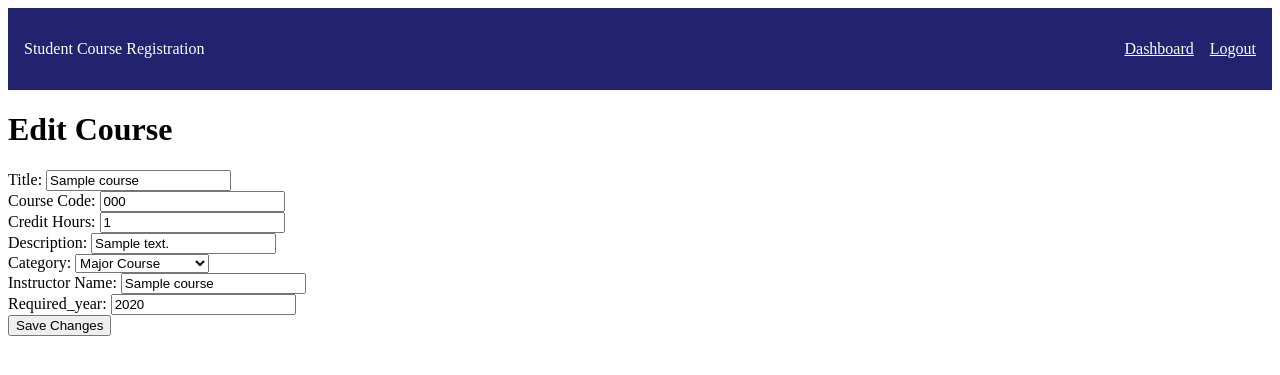
After one commit to siraw21/Student-Course-Registration, a Flask app: page /edit/1 in a window 1280 px wide. The commit adds this page. Shown: the top 375 px of the page. Run offline with Flask 3, Linux system fonts and the light colour scheme; the visitor is signed in with stand-in values (Sample User, id 1); tables that the repository leaves empty hold one stand-in row (values such as "Sample post").

Commit message:
add edit course for admin

```diff
--- a/controllers/course_controller.py
+++ b/controllers/course_controller.py
@@ -1,5 +1,5 @@
-from flask import Blueprint, render_template, request, redirect, url_for, session
-from services.course_service import add_course, list_all_courses
+from flask import Blueprint, render_template, flash, redirect, url_for, session
+from services.course_service import add_course, list_all_courses, get_course, populate_course_obj
 from forms.course_forms import CourseDetailForm
 
 course_bp = Blueprint('courses', __name__)
@@ -43,3 +43,22 @@ def list_course():
      return render_template('list_course.html', result=result)
    else:
      return "no available course"
+
+
+@course_bp.route("/edit/<int:id>", methods=['GET', 'POST'])
+def edit_course(id):
+    if 'user_id' not in session:
+        return redirect(url_for('auth.login'))
+    if session.get('role') != 'admin':
+        return "Unauthorized", 403
+    course = get_course(id)
+    form = CourseDetailForm(obj=course)
+
+    if form.validate_on_submit():
+      result = populate_course_obj(form, course)
+      if result:
+            flash("Course updated successfully!", "success")
+            return redirect(url_for('courses.list_course'))
+      else:
+         flash("Error updating course", "danger")
+    return render_template('edit_course.html', form=form, course = course)
--- a/services/course_service.py
+++ b/services/course_service.py
@@ -17,3 +17,16 @@ def remove_course(code):
 def list_all_courses():
    courses = Course.query.all()
    return courses
+
+def get_course(id):
+   course = Course.query.get_or_404(id)
+   return course
+
+def populate_course_obj(form, course):
+    try:
+        form.populate_obj(course)
+        db.session.commit()
+        return True
+    except Exception as e:
+        db.session.rollback()
+        return False
--- /dev/null
+++ b/templates/edit_course.html
@@ -0,0 +1,14 @@
+{% extends 'base.html' %} {% block title %} <title>Edit course</title> {%
+endblock %} {% block content %}
+<h1>Edit Course</h1>
+<form action="{{url_for('courses.edit_course', id=course.id)}}" method="POST">
+  {{ form.hidden_tag()}} {{ form.title.label }} {{ form.title() }} <br />
+  {{ form.code.label }} {{ form.code() }} <br />
+  {{ form.credit_hours.label }} {{ form.credit_hours() }} <br />
+  {{ form.description.label }} {{ form.description() }} <br />
+  {{ form.category.label }} {{ form.category() }} <br />
+  {{ form.instructor_name.label }} {{ form.instructor_name() }} <br />
+  {{ form.required_year.label }} {{ form.required_year() }} <br />
+  <button>Save Changes</button>
+</form>
+{% endblock %}
--- a/templates/list_course.html
+++ b/templates/list_course.html
@@ -12,6 +12,7 @@
       <th>Instructor Name</th>
       <th>Required Year</th>
       <th>Created Date</th>
+      <th>Option</th>
     </tr>
     {% for course in result %}
     <tr>
@@ -23,6 +24,9 @@
       <td>{{course.instructor_name}}</td>
       <td>{{course.required_year}}</td>
       <td>{{course.created_At}}</td>
+      <td>
+        <a href="{{ url_for('courses.edit_course', id=course.id)}}">Edit</a>
+      </td>
     </tr>
     {% endfor %}
   </table>
```
Also changed, not shown: forms/course_forms.py (line endings or trailing spaces).
